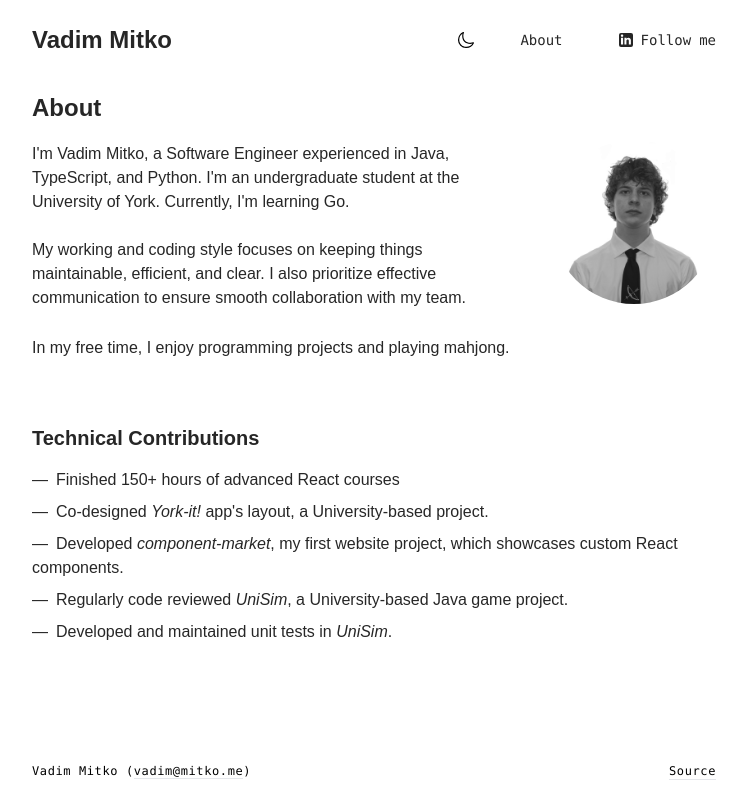
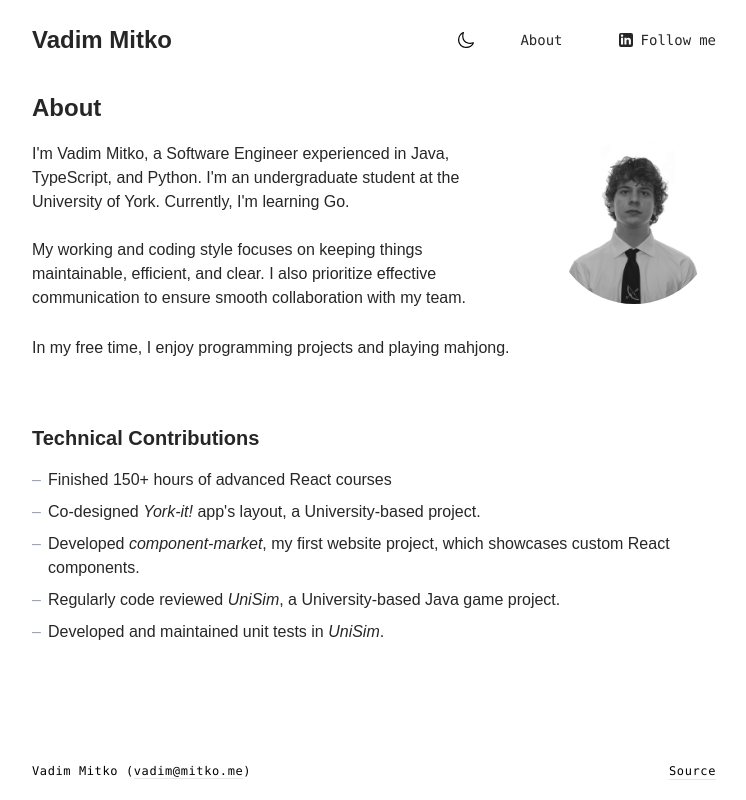
Before and after one commit to mitkoooo/personal-website, a Next.js app: page /about in a window 1280 px wide. Shown: the whole page, without its empty margins (266-1012 px from the left). Built offline with nearby package versions, Linux system fonts and the light colour scheme.

Commit message:
Changed favicon and redesigned ol

```diff
--- a/src/app/(components)/Li.tsx
+++ b/src/app/(components)/Li.tsx
@@ -6,7 +6,7 @@ type LiProps = {
 }; /* use `interface` if exporting so that consumers can extend */
 
 const Li = ({ children }: LiProps): ReactElement => (
-  <li className="my-2 list-inside before:mr-2 before:content-['\2014'] dark:before:text-formal-grey">
+  <li className="relative my-2 list-inside pl-4 before:absolute before:-ml-4 before:mr-2 before:text-gray-400 before:content-['–'] dark:before:text-formal-grey">
     {children}
   </li>
 );
```
Also changed, not shown: 2 other files (tests, documents, lock files or other folders).
